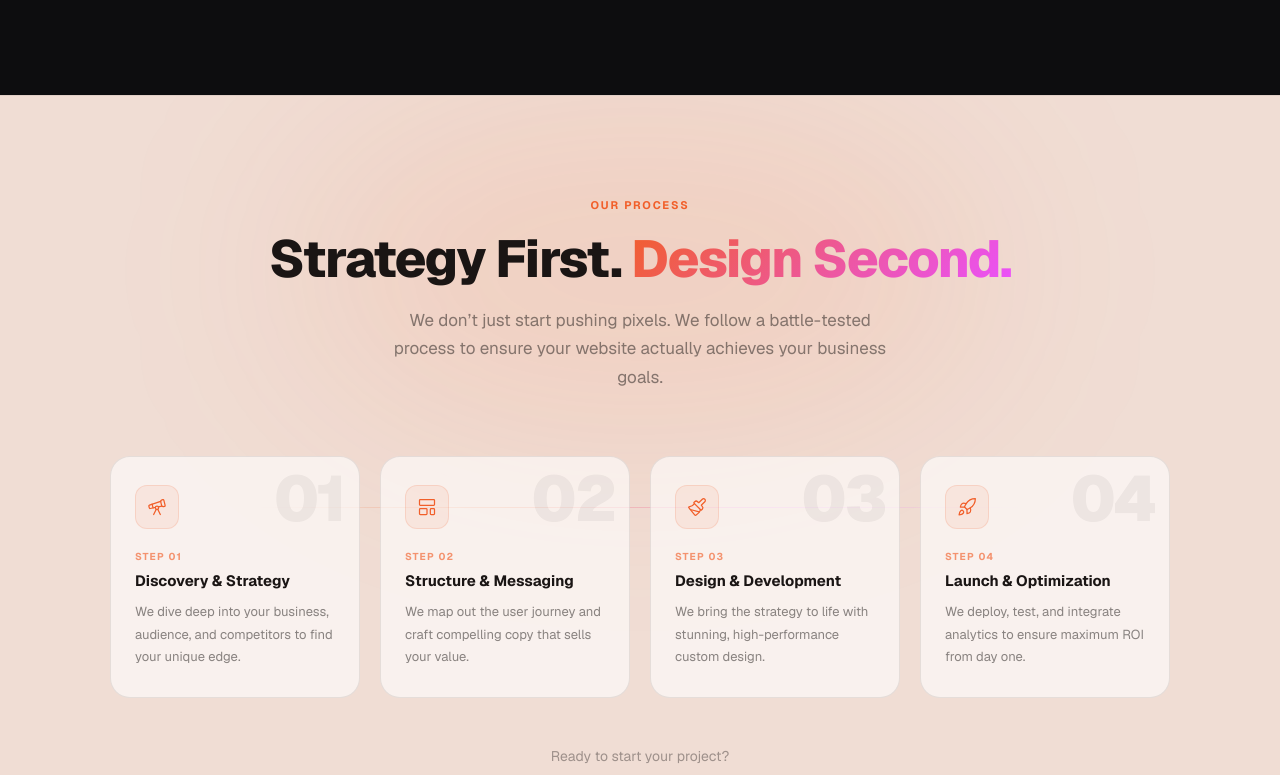
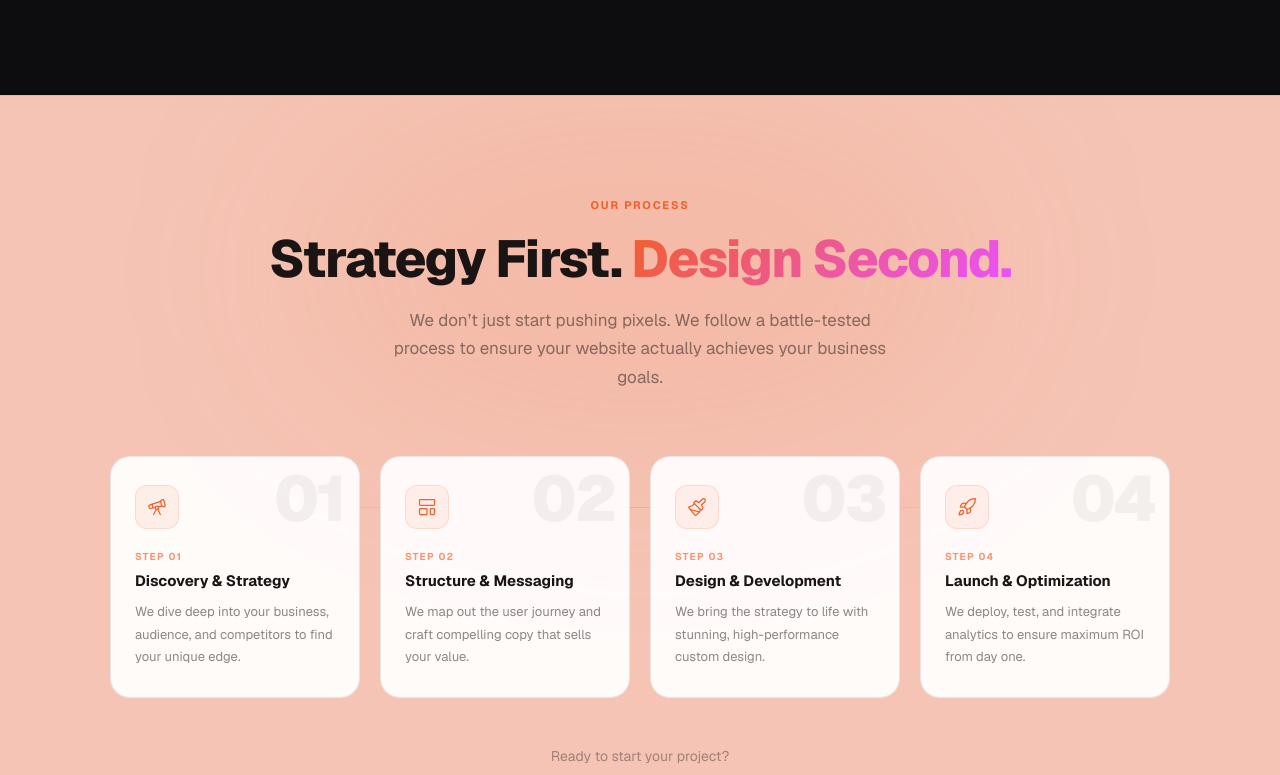
Before and after one commit to creativecowboys/cowboys-site, a Next.js app: page /web-design in a window 1280 px wide. Shown: the part 2105-2880 px from the top of the page. Built offline with nearby package versions, Linux system fonts and the light colour scheme.

Commit message:
Process section: richer peachy-salmon bg (#f5c4b5) + crisp white cards to match reference

```diff
--- a/src/app/web-design/page.tsx
+++ b/src/app/web-design/page.tsx
@@ -58,8 +58,8 @@ function ProcessSection() {
                 }
                 .process-card:hover {
                     transform: translateY(-5px);
-                    box-shadow: 0 20px 48px rgba(241,95,42,0.13), 0 6px 16px rgba(26,21,20,0.08);
-                    background: rgba(255,255,255,0.85) !important;
+                    box-shadow: 0 20px 48px rgba(241,95,42,0.16), 0 6px 16px rgba(26,21,20,0.10);
+                    background: #ffffff !important;
                 }
                 .process-icon-badge {
                     transition: background 240ms ease, box-shadow 240ms ease, transform 240ms cubic-bezier(0.34,1.56,0.64,1);
@@ -158,7 +158,7 @@ function ProcessSection() {
                             viewport={{ once: true }}
                             transition={{ delay: 0.15 + i * 0.12, duration: 0.55, ease: [0.4, 0, 0.2, 1] }}
                             style={{
-                                background: "rgba(255,255,255,0.60)",
+                                background: "rgba(255,255,255,0.92)",
                                 border: "1px solid rgba(26,21,20,0.09)",
                                 borderRadius: "20px",
                                 padding: "28px 24px",
@@ -450,7 +450,7 @@ export default function WebDesignPage() {
                 </section>
 
                 {/* ── SECTION 3: Our Approach / Process ─────────────────── */}
-                <section style={{ background: "#f0ddd4", borderTop: "1px solid rgba(26,21,20,0.07)", borderBottom: "1px solid rgba(26,21,20,0.07)", padding: "96px 24px", position: "relative", overflow: "hidden" }}>
+                <section style={{ background: "#f5c4b5", borderTop: "1px solid rgba(26,21,20,0.07)", borderBottom: "1px solid rgba(26,21,20,0.07)", padding: "96px 24px", position: "relative", overflow: "hidden" }}>
                     <div style={{ position: "absolute", top: 0, left: "50%", transform: "translateX(-50%)", width: "700px", height: "350px", background: "rgba(241,95,42,0.10)", filter: "blur(100px)", borderRadius: "50%", pointerEvents: "none" }} />
                     <div style={{ maxWidth: "1060px", margin: "0 auto", position: "relative", zIndex: 1 }}>
 
```
